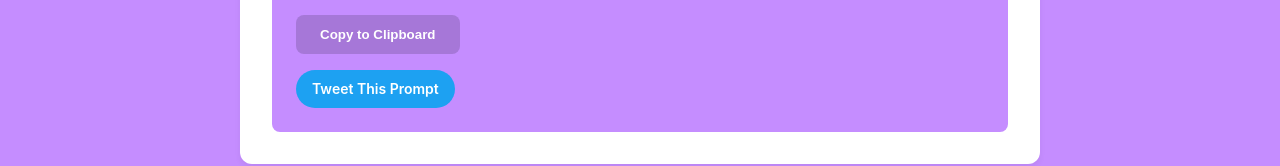
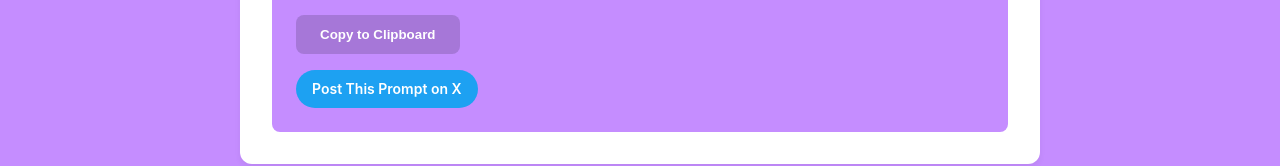
Before and after one commit to SargeJoseph/ai-productivity-hacks, a Next.js app: page / in a window 1280 px wide. Both pictures are taken after a click on the button "Generate Prompt". Shown: the part 1625-1791 px from the top of the page. Built offline with nearby package versions, Linux system fonts and the light colour scheme.

Commit message:
Update PromptGenerator.js

```diff
--- a/components/PromptGenerator.js
+++ b/components/PromptGenerator.js
@@ -49,12 +49,12 @@ export default function PromptGenerator() {
           <button className="btn btn-secondary" onClick={handleCopy}>Copy to Clipboard</button>
           <div className="click-to-tweet">
             <a
-              href={`https://twitter.com/intent/tweet?text=This AI prompt is saving me hours of work! ${encodeURIComponent(prompt)} via @aiproductivityhacks`}
+              href={`https://x.com/intent/tweet?text=This AI prompt is saving me hours of work! ${encodeURIComponent(prompt)} via _aiproductivity`}
               target="_blank"
               rel="noopener noreferrer"
               className="tweet-btn"
             >
-              Tweet This Prompt
+              Post This Prompt on X
             </a>
           </div>
         </div>
```
